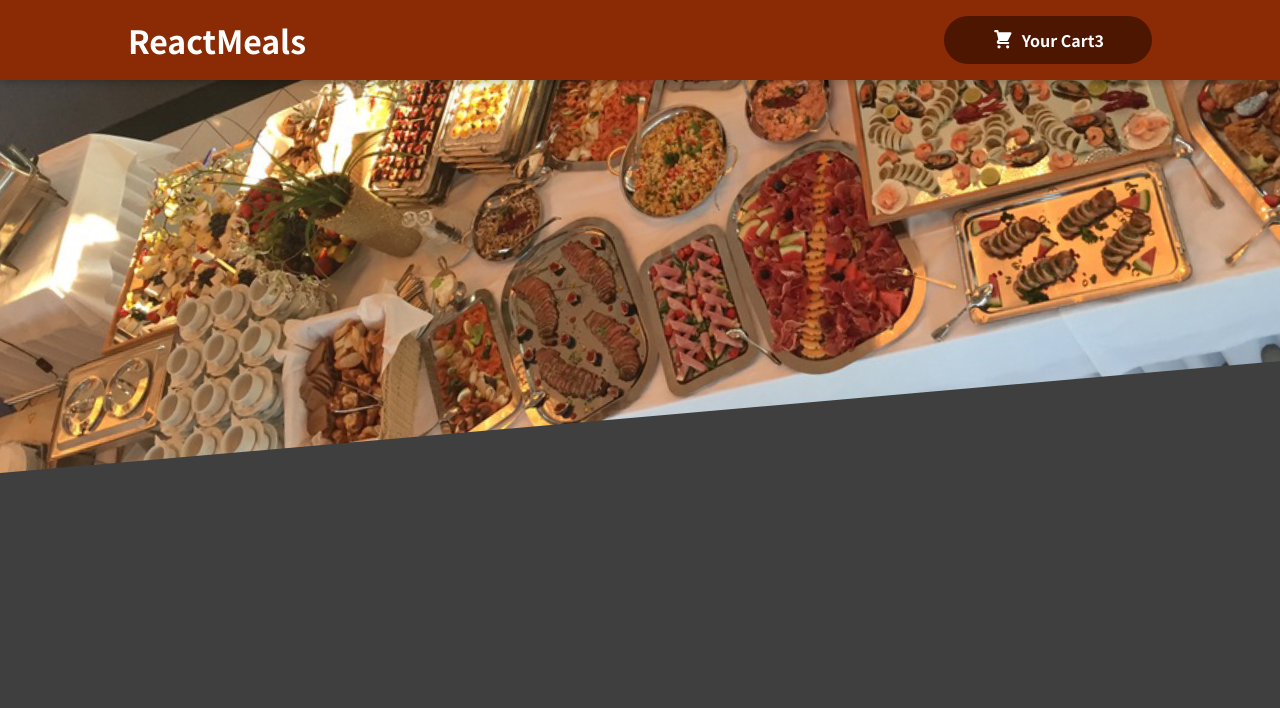
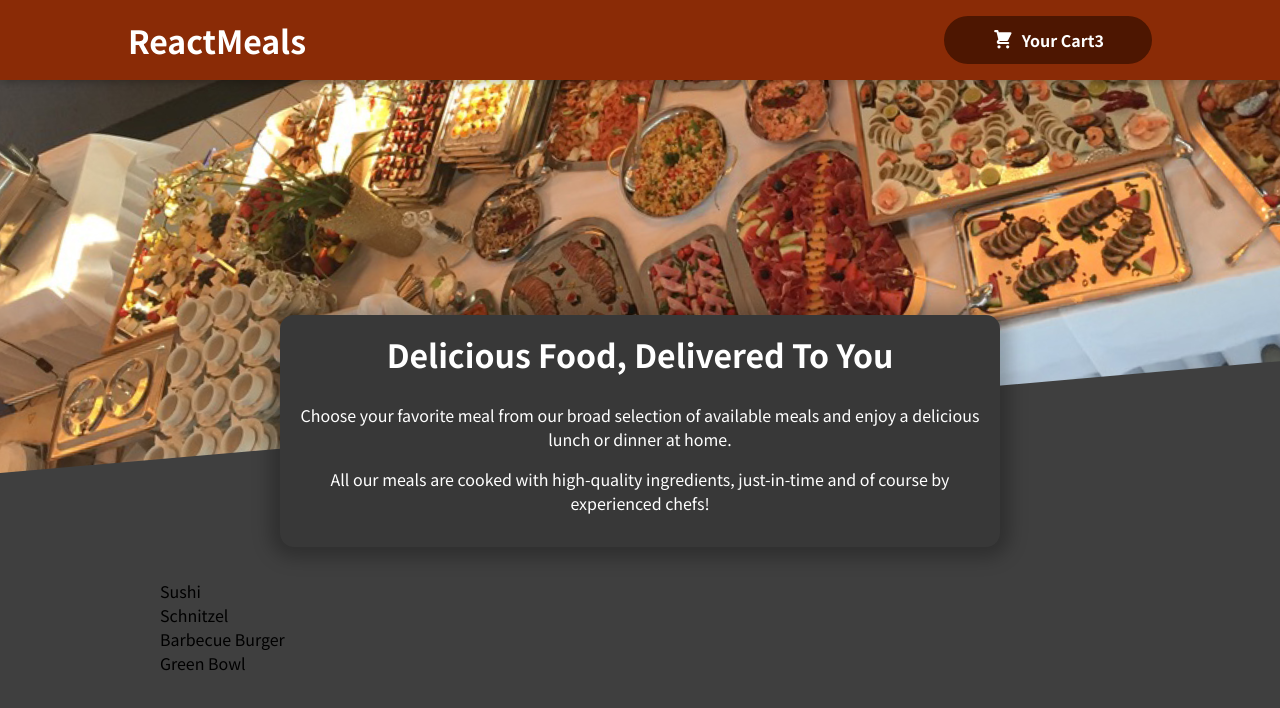
Before and after one commit to kqiu10/react-crash-2021, a React (Create React App) app in the folder react-order/: page / in a window 1280 px wide. Shown: the top 708 px of the page. Built offline with nearby package versions, Linux system fonts and the light colour scheme.

Commit message:
added meals

```diff
--- a/react-order/src/App.js
+++ b/react-order/src/App.js
@@ -1,11 +1,14 @@
-import React from 'react';
-import Header from './components/Layout/Header'
-
+import React from "react";
+import Header from "./components/Layout/Header";
+import Meals from "./components/Meals/Meals";
 function App() {
   return (
     <React.Fragment>
       <h2>Let's get started!</h2>
       <Header />
+      <main>
+        <Meals />
+      </main>
     </React.Fragment>
   );
 }
--- a/react-order/src/components/Meals/AvailableMeals.js
+++ b/react-order/src/components/Meals/AvailableMeals.js
@@ -29,7 +29,7 @@ const DUMMY_MEALS = [
 
 const AvailableMeals = () => {
   return (
-    <section>
+    <section className={classes.meals}>
       <ul>
         {DUMMY_MEALS.map(meal => <li>{meal.name}</li>)}
       </ul>
--- a/react-order/src/components/Meals/Meals.js
+++ b/react-order/src/components/Meals/Meals.js
@@ -1,10 +1,12 @@
 import React from 'react'
-
+import MealsSummary from './MealsSummary';
+import AvailableMeals from './AvailableMeals';
 const Meals = () => {
   return (
-    <div>
-
-    </div>
+    <React.Fragment>
+      <MealsSummary />
+      <AvailableMeals />
+   </React.Fragment>
   )
 }
 
```
Also changed, not shown: 1 other file (tests, documents, lock files or other folders).
